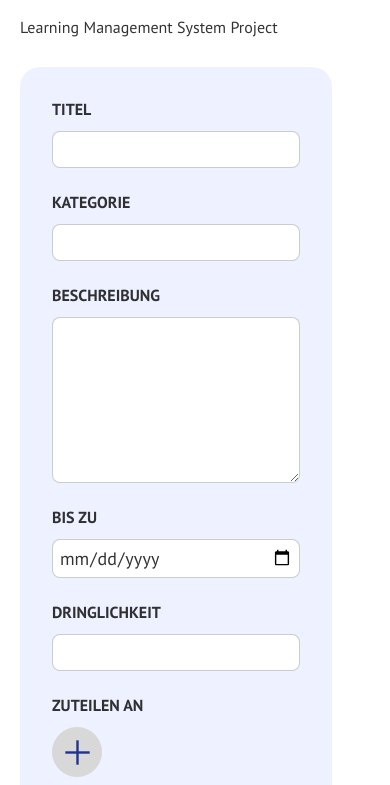
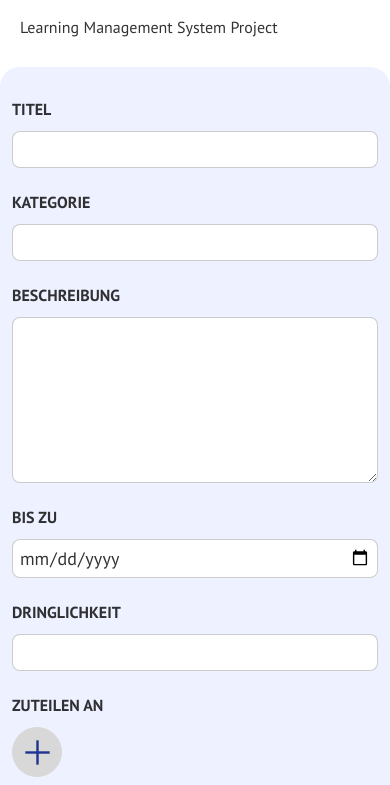
Before and after one commit to MoritzAbrudan/Kanban, a plain HTML site: page addTask.html in a window 390 px wide. Shown: the part 104-889 px from the top of the page. Drawn offline with Linux system fonts and the light colour scheme; no server answers.

Commit message:
last changes

```diff
--- a/addTask.css
+++ b/addTask.css
@@ -157,28 +157,34 @@ form {
 
 @media(max-width:900px) {
     .outerContainer {
-        width: 90vw;
         height: unset;
     }
     form {
         height: unset;
-        width: unset;
         display: block;
         justify-content: unset;
         margin-bottom: 20px;
+        padding-left: 0px;
+        padding-right: 0px;
+        width: unset;
+    }
+    .column {
+        width: unset;
     }
     .page {
         margin-top: 50px;
+        margin-left: 0px;
+        width: 100%;
     }
     .window {
         right: unset;
         left: 20px;
         top: 630px;
     }
-}
-
-@media(max-width:400px) {
-    .outerContainer {
-        width: 80vw;
+    h2 {
+        padding-left: 20px;
+    }
+    span {
+        padding-left: 20px;
     }
 }
--- a/addTask.js
+++ b/addTask.js
@@ -74,6 +74,7 @@ function createTask() {
     backend.setItem('allTasks', JSON.stringify(allTasks));
     deleteImputFields();
     selectetPositions = [];
+    alert('DIe AUfgabe wurde erfolgreich gespeichert!');
 }
 
 /**
```
